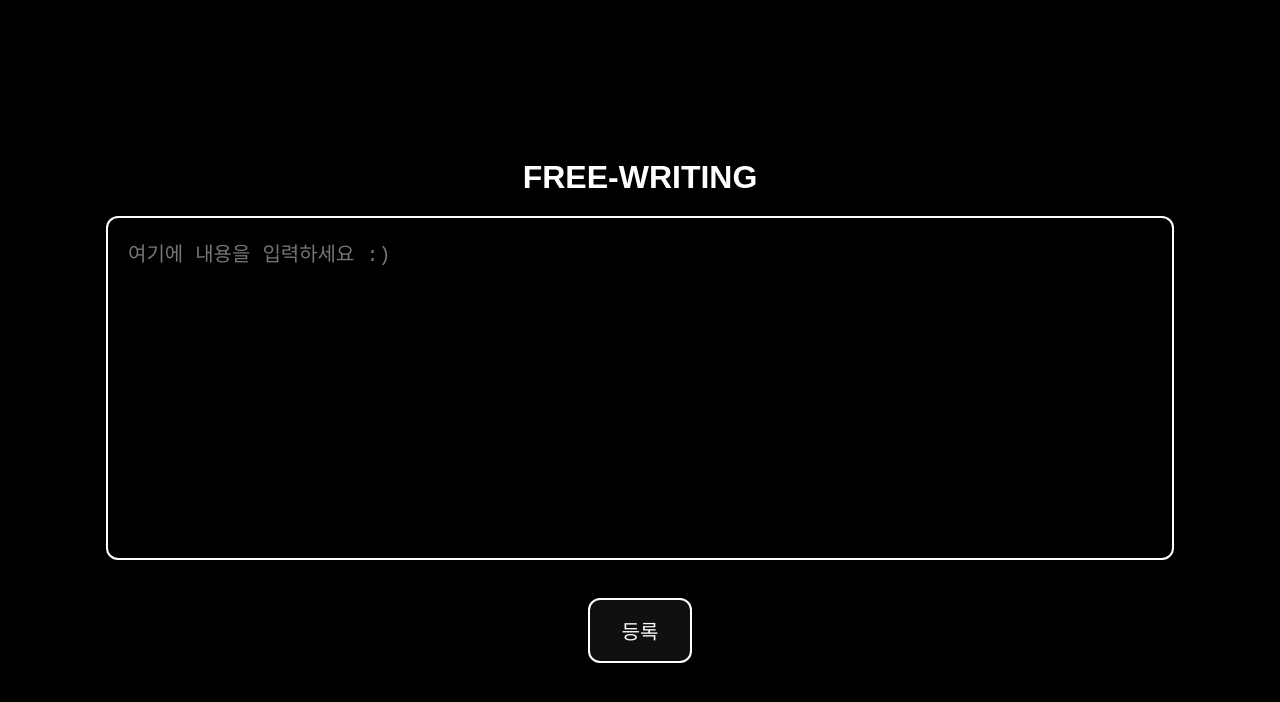
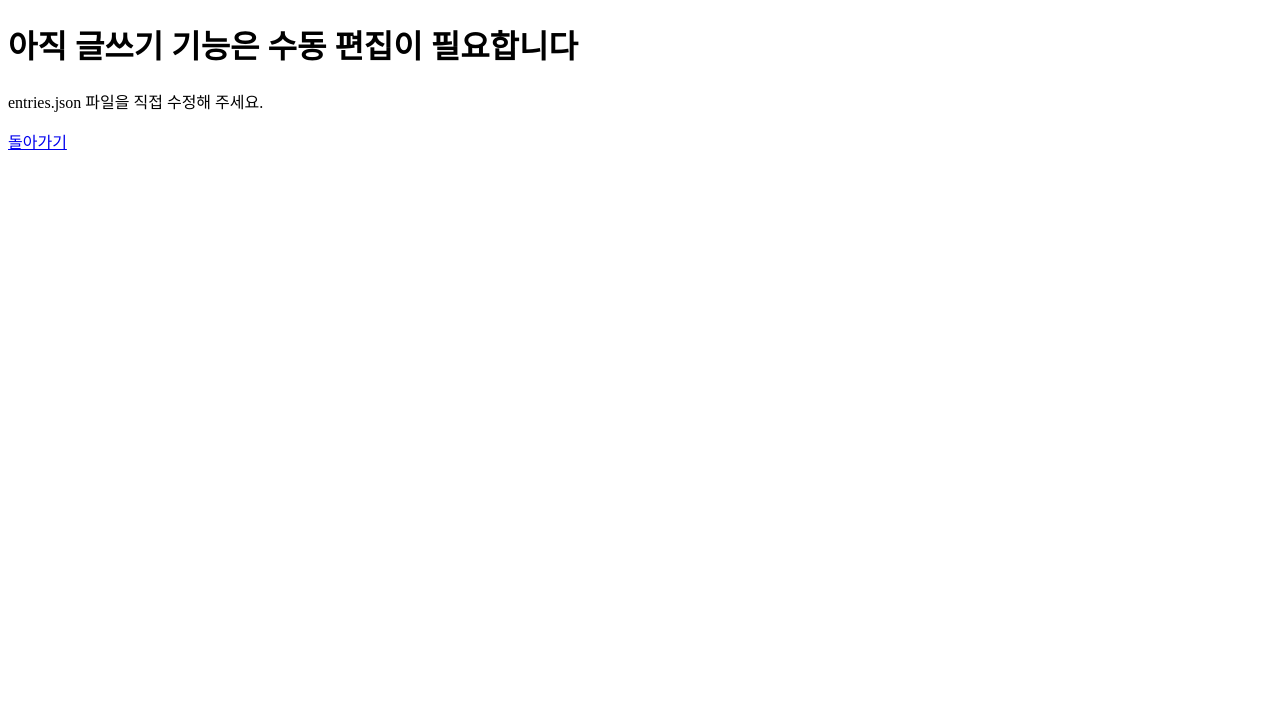
Before and after one commit to Yawwa1212/YwaA, a plain HTML site: page write.html in a window 1280 px wide. Drawn offline with Linux system fonts and the light colour scheme.

Commit message:
Add files via upload

```diff
--- a/style.css
+++ b/style.css
@@ -1,74 +1,20 @@
 body {
-  background: #000 url("Gemini_Generated_Image_o6bke0o6bke0o6bk.png") no-repeat center center fixed;
+  margin: 0;
+  font-family: sans-serif;
+  background-image: url('background.png');
   background-size: cover;
-  margin: 0;
-  padding: 0;
-}
-
-.write-button {
-  display: inline-block;
-  margin: 20px;
-  padding: 20px 40px;
-  font-size: 24px;
-  font-weight: bold;
-  font-family: sans-serif;
-  color: white;
-  text-decoration: none;
-  background-color: #ffffff10;
-  border: 2px solid white;
-  border-radius: 12px;
-  backdrop-filter: blur(4px);
-  transition: all 0.3s ease;
-}
-
-.write-button:hover {
-  background-color: #ffffff30;
-  transform: scale(1.05);
+  background-position: center;
+  background-attachment: fixed;
 }
 
 .postit {
   position: absolute;
-  width: 200px;
-  height: auto;
-  padding: 10px;
-  border: 1px solid #cccc00;
-  box-shadow: 2px 2px 5px rgba(0,0,0,0.5);
-  font-family: sans-serif;
-  word-break: break-word;
-  color: #111;
-  background: #ffff88;
+  background: #fffb87;
+  padding: 15px;
+  width: 150px;
+  box-shadow: 2px 2px 5px rgba(0,0,0,0.2);
+  border: 1px solid #ddd;
+  word-wrap: break-word;
+  border-radius: 5px;
+  font-size: 14px;
 }
-
-textarea {
-  background-color: #000 !important;
-  color: #000 !important;
-  border: 2px solid white;
-  border-radius: 12px;
-  padding: 20px;
-  font-size: 20px;
-  width: 80%;
-  height: 300px;
-  resize: none;
-}
-textarea {
-  background-color: #000 !important;
-  color: #000 !important;
-  border: 2px solid white;
-  border-radius: 12px;
-  padding: 20px;
-  font-size: 20px;
-  width: 80%;
-  height: 300px;
-  resize: none;
-}
-textarea {
-  background-color: #000 !important;
-  color: #000 !important;
-  border: 2px solid white;
-  border-radius: 12px;
-  padding: 20px;
-  font-size: 20px;
-  width: 80%;
-  height: 300px;
-  resize: none;
-}
--- a/write.html
+++ b/write.html
@@ -2,94 +2,11 @@
 <html>
 <head>
   <meta charset="UTF-8">
-  <title>FREE-WRITING</title>
-  <style>
-    body {
-      background-color: #000 !important;
-      color: white;
-      font-family: sans-serif;
-      display: flex;
-      flex-direction: column;
-      align-items: center;
-      justify-content: center;
-      height: 100vh;
-      margin: 0;
-    }
-
-    h1 {
-      margin-bottom: 20px;
-    }
-
-    textarea {
-      width: 80%;
-      height: 300px;
-      font-size: 20px;
-      padding: 20px;
-      border: 2px solid white;
-      border-radius: 12px;
-      background-color: #000 !important; /* 검정 박스 */
-      color: #000 !important; /* 검정 글씨 */
-      resize: none;
-      margin-bottom: 20px;
-    }
-
-    button {
-      padding: 16px 32px;
-      font-size: 20px;
-      background-color: #ffffff10;
-      color: white;
-      border: 2px solid white;
-      border-radius: 12px;
-      cursor: pointer;
-      backdrop-filter: blur(5px);
-      transition: all 0.3s ease;
-    }
-
-    button:hover {
-      background-color: #ffffff30;
-      transform: scale(1.05);
-    }
-  </style>
+  <title>글쓰기</title>
 </head>
 <body>
-  <h1>FREE-WRITING</h1>
-  <textarea id="entryContent" placeholder="여기에 내용을 입력하세요 :)"></textarea><br>
-  <button onclick="submitEntry()">등록</button>
-
-  <script src="https://www.gstatic.com/firebasejs/8.10.1/firebase-app.js"></script>
-  <script src="https://www.gstatic.com/firebasejs/8.10.1/firebase-database.js"></script>
-  <script>
-    const firebaseConfig = {
-      apiKey: "AIzaSyAWPJpsr_zqn6VUM2XPeC7uHgdqgs_maJ4",
-      authDomain: "fuc333-928d9.firebaseapp.com",
-      databaseURL: "https://fuc333-928d9-default-rtdb.firebaseio.com",
-      projectId: "fuc333-928d9",
-      storageBucket: "fuc333-928d9.firebasestorage.app",
-      messagingSenderId: "337756181444",
-      appId: "1:337756181444:web:6f4846f5dc09808ed30a91"
-    };
-
-    firebase.initializeApp(firebaseConfig);
-    const db = firebase.database();
-
-    function submitEntry() {
-      const content = document.getElementById("entryContent").value.trim();
-      if (!content) {
-        alert("내용을 입력해주세요.");
-        return;
-      }
-
-      const timestamp = Date.now();
-      db.ref("messages").push({
-        content,
-        timestamp
-      }).then(() => {
-        alert("글이 등록되었습니다!");
-        window.location.href = "index.html";
-      }).catch((error) => {
-        alert("오류 발생: " + error.message);
-      });
-    }
-  </script>
+  <h1>아직 글쓰기 기능은 수동 편집이 필요합니다</h1>
+  <p>entries.json 파일을 직접 수정해 주세요.</p>
+  <a href="index.html">돌아가기</a>
 </body>
 </html>
```
Also changed, not shown: index.html (+13 -65 lines), background.png (added).
